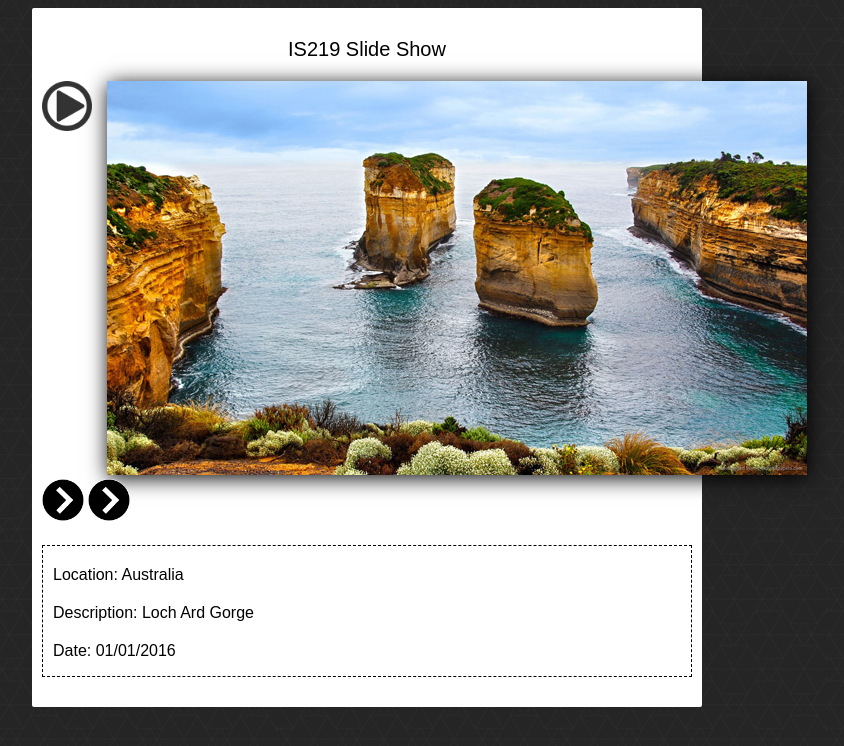
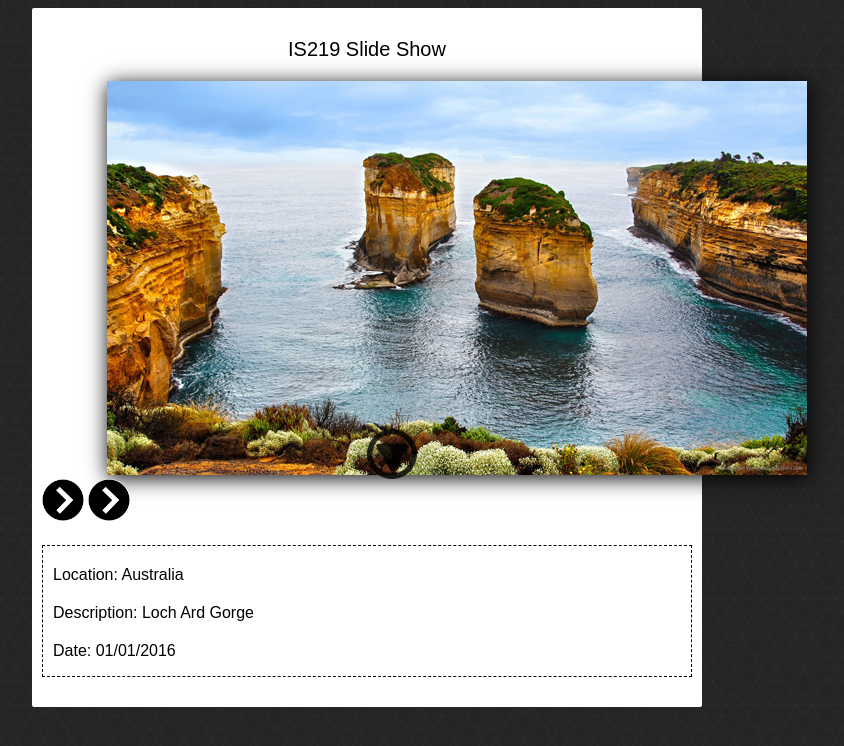
Before and after one commit to Ethan12345678909/Carvalho-p2, a PHP site: page /index.html in a window 1280 px wide. Shown: the top 746 px of the page, without its empty margins (273-1117 px from the left). Run offline with PHP 8.4, Linux system fonts and the light colour scheme; grey boxes labelled with a size stand in for pictures from a placeholder-image service; some libraries are stand-ins or nearby versions.

Commit message:
Started milestone#3, started doing CSS on buttons

```diff
--- a/css/style.css
+++ b/css/style.css
@@ -30,8 +30,8 @@ body {
 	position: absolute;
 	z-index: 3;
 	opacity: .8;
-	top: 0px;
-	text-align: center;
+	bottom: 0px;
+	left: 50%;
 }
 
 .thumbnail {
@@ -71,7 +71,10 @@ body {
 
 /*Add CSS styles to rotate the element 90deg
 Make it animate nicely. You'll need CSS3 for this*/
-.rot90 {}
+.rot90 {
+	transition: transform 1s ease;
+	transform: rotate(90deg);
+}
 
 /*Add CSS styles to rotate the element 180deg
 Make it animate nicely. You'll need CSS3 for this*/
@@ -79,4 +82,7 @@ Make it animate nicely. You'll need CSS3 for this*/
 
 /*Add CSS styles to rotate the element 270deg
 Make it animate nicely. You'll need CSS3 for this*/
-.rot270 {}
+.rot270 {
+	transition: transform 1s ease;
+	transform: rotate(270deg);
+}
--- a/index.html
+++ b/index.html
@@ -14,8 +14,9 @@
     <div id="slideShow">
       <div class="photoHolder">
         <img class="thumbnail" id="photo" src="http://placehold.it/518x389?text=Welcome+to+my+Gallery" alt="Gallery Image"/>
+        <img class="moreIndicator rot90" src="img/more.png" alt="More Content" />
       </div>
-      <img class="moreIndicator rot90" src="img/more.png" alt="More Content"/>
+
       <div id="nav">
         <img id="prevPhoto" class='rot180' src="img/arrow.png" alt="Previous Photo"/>
         <img id="nextPhoto" src="img/arrow.png" alt="Next Photo"/>
--- a/js/gallery.js
+++ b/js/gallery.js
@@ -97,7 +97,13 @@ $(document).ready(function () {
     // This initially hides the photos' metadata information
     // $('.details').eq(0).hide();
     fetchJSON()
-
+        $('img.moreIndicator').on('click', () => {
+            if($(this).hasClass('rot90')) {
+                $(this).append('rot270')
+            } else {
+                $($(this)).removeClass('rot270')
+            }
+        });
 
 });
 
```
